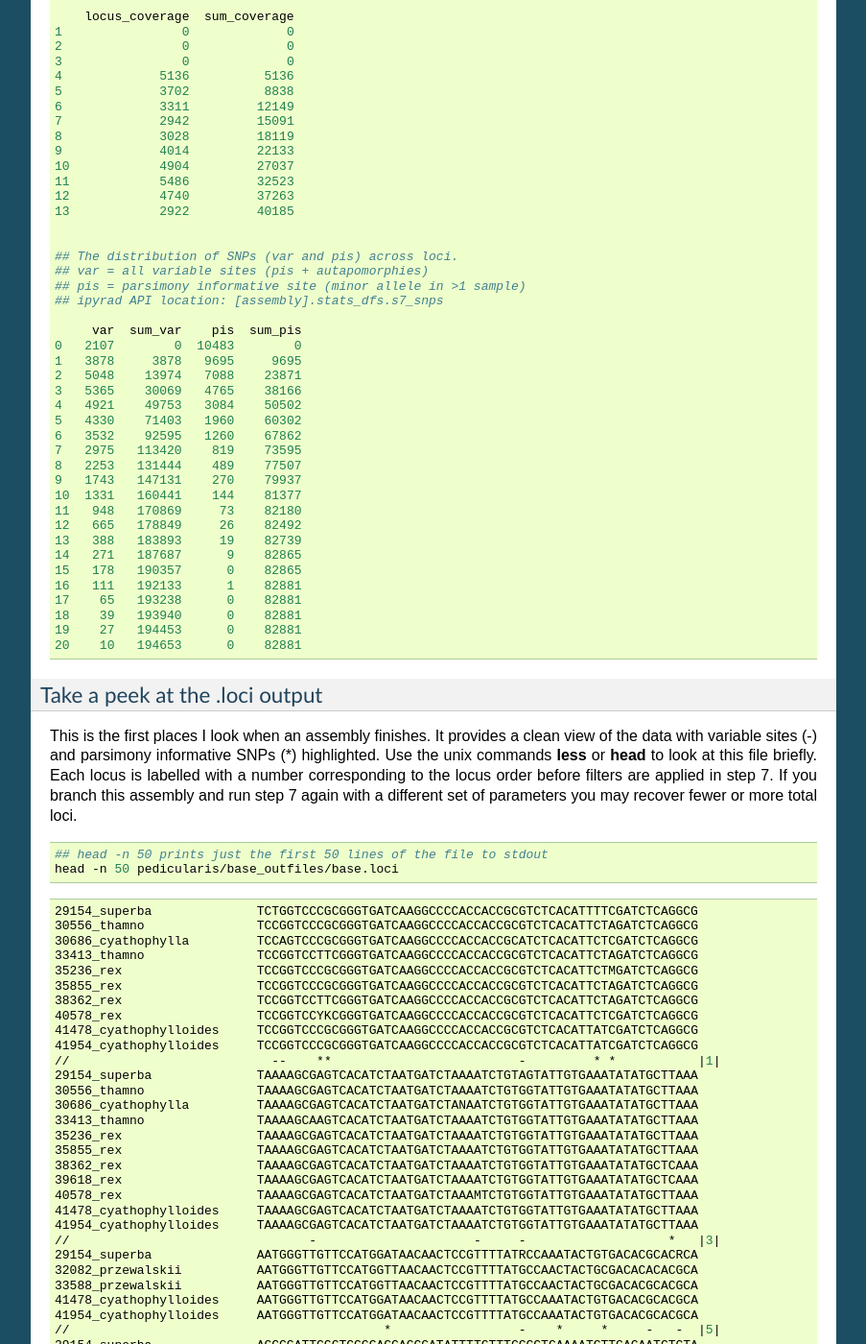
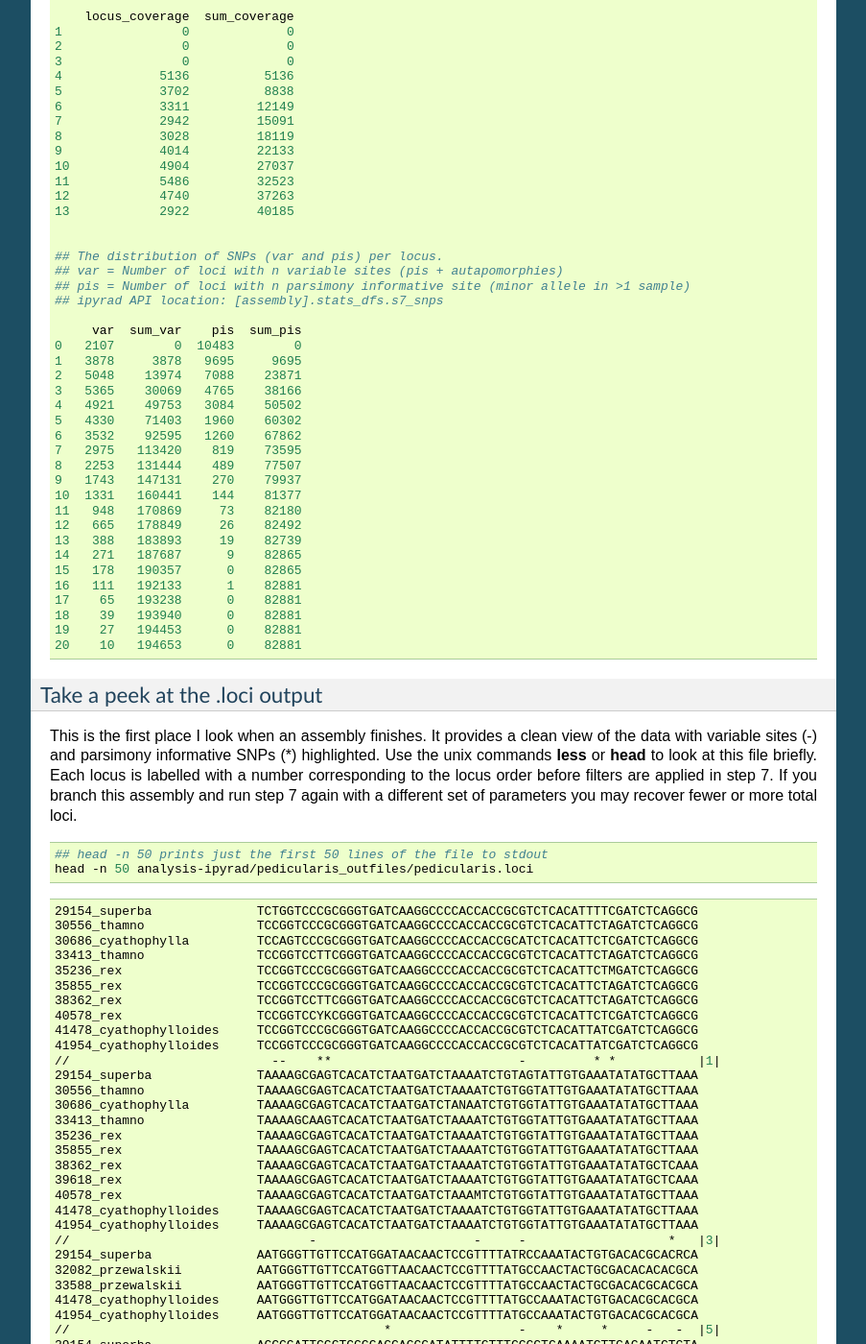
Before and after one commit to dereneaton/ipyrad, a Sphinx documentation site: the page built from docs/pedicularis_.rst, in a window 1280 px wide and 1400 px high, scrolled down 4316 px. Shown: the whole window at 96% size, without its empty margins (198-1101 px from the left). Built offline with Sphinx 7.4.7, drawn with Linux system fonts in a browser that asks for light colours; pages that are not in the unit, such as notebooks, are missing from menus; the version number is read from the project's files by our own code; some of the changed text lies outside the part shown.

Commit message:
fixing inconsistencies in the pedicularis CLI tutorial

```diff
--- a/docs/pedicularis_.rst
+++ b/docs/pedicularis_.rst
@@ -45,8 +45,7 @@
 Setup a params file
 -------------------
 Always start by using the ``-n {name}`` argument to create a new named Assembly.
-I'll use the name ``base`` to indicate this is the base assembly from which
-we will later create several branches.
+I'll use the name ``pedicularis`` to indicate taxa being assembled.
 
 .. code:: bash
 
@@ -99,12 +98,12 @@
 
 .. code:: bash
 
-    >>> ipyrad -p params-base.txt -s 1 -r
+    >>> ipyrad -p params-pedicularis.txt -s 1 -r
 
 
 .. parsed-literal::
    -------------------------------------------------------------
-    ipyrad [v.0.5.15]
+    ipyrad [v.0.7.28]
     Interactive assembly and analysis of RAD-seq data
    -------------------------------------------------------------
     New Assembly: pedicularis
@@ -147,12 +146,12 @@
 .. code:: bash
 
     ## run steps 2-7
-    >>> ipyrad -p params-base.txt -s 234567
+    >>> ipyrad -p params-pedicularis.txt -s 234567 -r
 
 
 .. parsed-literal::
    -------------------------------------------------------------
-    ipyrad [v.0.5.15]
+    ipyrad [v.0.7.28]
     Interactive assembly and analysis of RAD-seq data
    -------------------------------------------------------------
     loading Assembly: pedicularis
@@ -254,7 +253,7 @@
 
 .. code:: python
 
-    cat ./pedicularis/base_outfiles/base_stats.txt
+    cat ./analysis-ipyrad/pedicularis_outfiles/pedicularis_stats.txt
 
 .. parsed-literal::
   ## The number of loci caught by each filter.
@@ -309,9 +308,9 @@
   13            2922         40185
 
 
-  ## The distribution of SNPs (var and pis) across loci.
-  ## var = all variable sites (pis + autapomorphies)
-  ## pis = parsimony informative site (minor allele in >1 sample)
+  ## The distribution of SNPs (var and pis) per locus.
+  ## var = Number of loci with n variable sites (pis + autapomorphies)
+  ## pis = Number of loci with n parsimony informative site (minor allele in >1 sample)
   ## ipyrad API location: [assembly].stats_dfs.s7_snps
 
        var  sum_var    pis  sum_pis
@@ -341,7 +340,7 @@
 
 Take a peek at the .loci output
 ~~~~~~~~~~~~~~~~~~~~~~~~~~~~~~~~~~~~~~~~~~~~~~~~~~~~~~~
-This is the first places I look when an assembly finishes. It provides a
+This is the first place I look when an assembly finishes. It provides a
 clean view of the data with variable sites (-) and parsimony informative
 SNPs (*) highlighted. Use the unix commands **less** or **head** to look at this
 file briefly. Each locus is labelled with a number corresponding to the locus
@@ -353,7 +352,7 @@
 .. code:: bash
 
   ## head -n 50 prints just the first 50 lines of the file to stdout
-  head -n 50 pedicularis/base_outfiles/base.loci
+  head -n 50 analysis-ipyrad/pedicularis_outfiles/pedicularis.loci
 
 .. code:: bash
 
@@ -424,7 +423,7 @@
 .. code:: bash
 
   ## cut -c 1-80 prints only the first 80 characters of the file
-  cut -c 1-80 pedicularis/base_outfiles/base.phy
+  cut -c 1-80 analysis-ipyrad/pedicularis_outfiles/pedicularis.phy
 
 
 .. parsed-literal::
@@ -454,7 +453,7 @@
 .. code:: bash
 
     ## cut -c 1-80 prints only the first 80 characters of the file
-    cut -c 1-80 pedicularis/base_outfiles/base.snps.phy
+    cut -c 1-80 analysis-ipyrad/pedicularis_outfiles/pedicularis.snps.phy
 
 
 .. parsed-literal::
@@ -492,13 +491,13 @@
     ## and we pipe this to 'cut', which shows only the first 80 rows of data
     ## for easier viewing.
 
-    head -n 50 pedicularis/base_outfiles/base.vcf | cut -c 1-80
+    head -n 50 analysis-ipyrad/pedicularis_outfiles/pedicularis.vcf | cut -c 1-80
 
 
 .. parsed-literal::
   ##fileformat=VCFv4.0
   ##fileDate=2017/02/14
-  ##source=ipyrad_v.0.5.15
+  ##source=ipyrad_v.0.7.28
   ##reference=pseudo-reference (most common base at site)
   ##phasing=unphased
   ##INFO=<ID=NS,Number=1,Type=Integer,Description="Number of Samples With Dat
@@ -569,6 +568,6 @@
 
 ..     ## run svd4tet on the unlinked snps file (-s) (.u.snps.phy suffix)
 ..     ## and give it the output prefix (-o) 'pedictree'
-..     svd4tet -s pedicularis/base_outfiles/base.u.snps.phy -o pedictree
+..     svd4tet -s analysis-ipyrad/pedicularis_outfiles/pedicularis.u.snps.phy -o pedictree
 
 .. .. parsed-literal::
```
Also changed, not shown: other parts of docs/pedicularis_.rst (+1 -1 lines).
